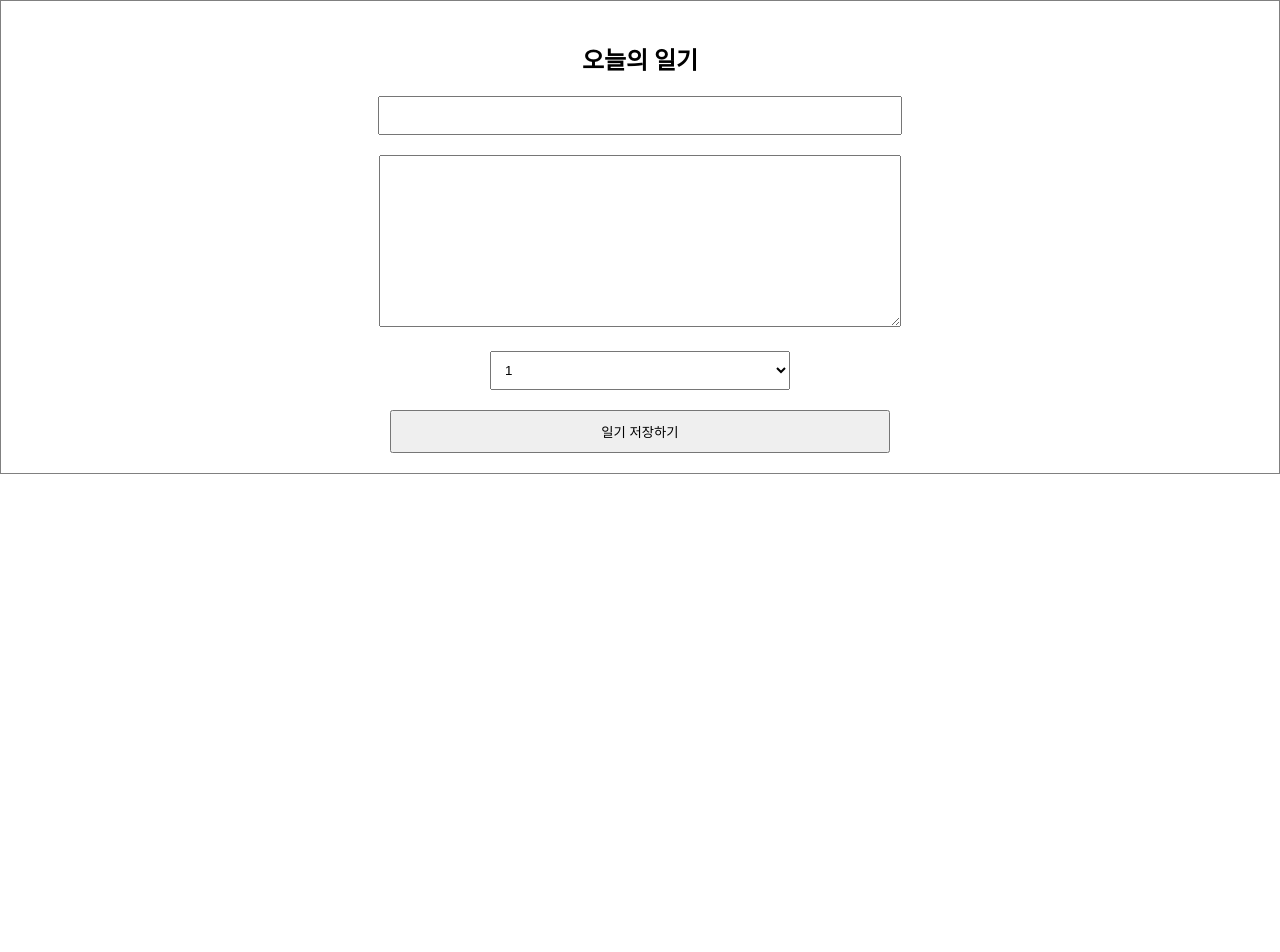
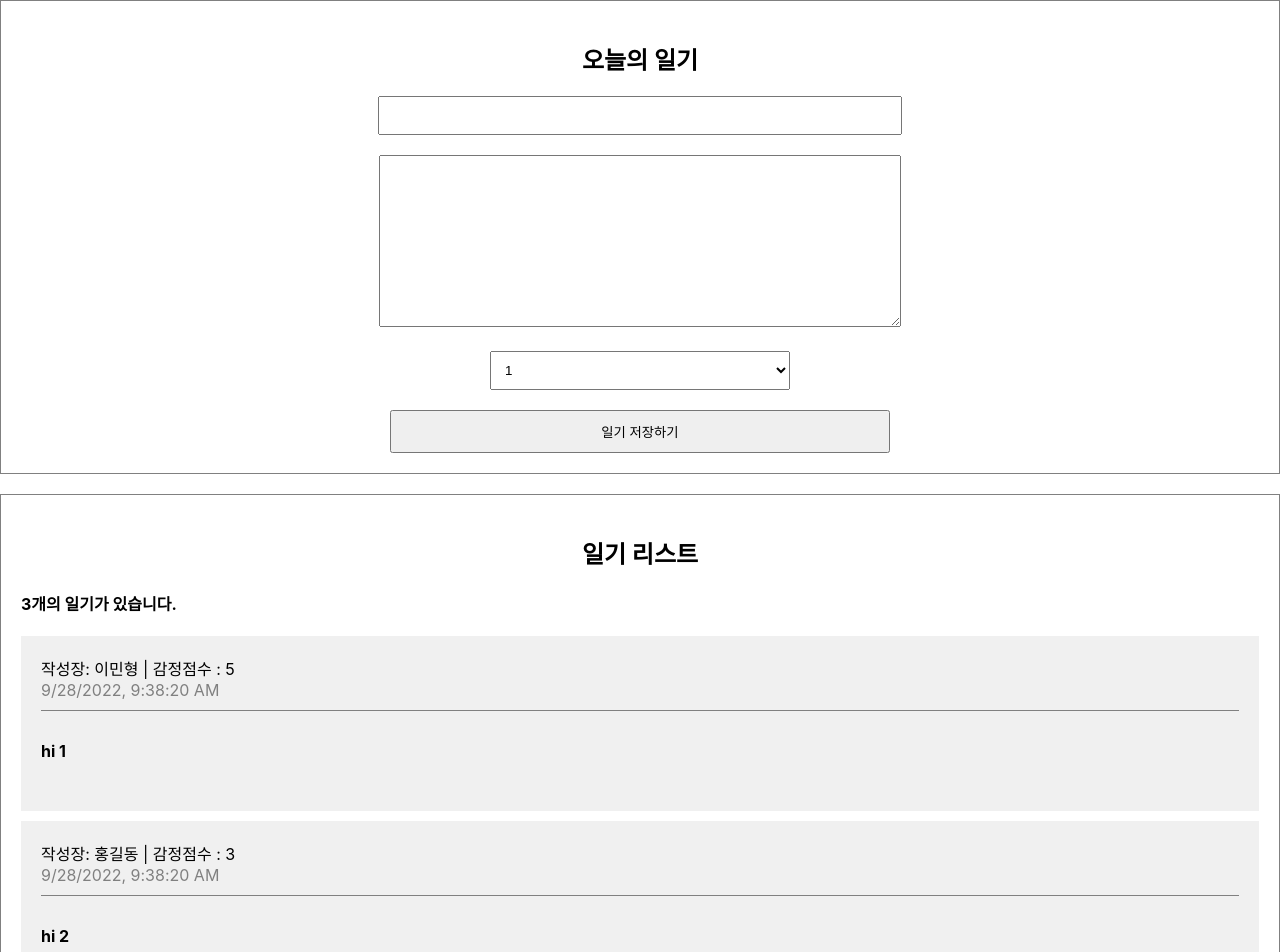
Before and after one commit to tm9704/React-Diary, a React (Create React App) app: page / in a window 1280 px wide. Shown: the top 952 px of the page. Before the commit the page ends 800 px from the top, so only its background shows below. Built offline with nearby package versions, Linux system fonts and the light colour scheme.

Commit message:
React-Diary: List Rendering

```diff
--- a/src/App.css
+++ b/src/App.css
@@ -26,3 +26,39 @@
   padding: 10px;
   cursor: pointer;
 }
+
+/*List*/
+
+.DiaryList {
+  border: 1px solid grey;
+  padding: 20px;
+  margin-top: 20px;
+}
+
+.DiaryList h2 {
+  text-align: center;
+}
+
+/*item*/
+
+.DiaryItem {
+  background-color: rgb(240, 240, 240);
+  margin-bottom: 10px;
+  padding: 20px;
+}
+
+.DiaryItem .info {
+  border-bottom: 1px solid grey;
+  padding-bottom: 10px;
+  margin-bottom: 10px;
+}
+
+.DiaryItem .date {
+  color: grey;
+}
+
+.DiaryItem .content {
+  font-weight: bold;
+  margin-bottom: 30px;
+  margin-top: 30px;
+}
--- a/src/App.js
+++ b/src/App.js
@@ -1,12 +1,38 @@
 import "./App.css";
 import DiaryEditor from "./DiaryEditor";
+import DiaryList from "./DiaryList";
 
-function App() {
+const dummyList = [
+  {
+    id: 1,
+    author: "이민형",
+    content: "hi 1",
+    emotion: 5,
+    created_date: new Date().getTime(),
+  },
+  {
+    id: 2,
+    author: "홍길동",
+    content: "hi 2",
+    emotion: 3,
+    created_date: new Date().getTime(),
+  },
+  {
+    id: 3,
+    author: "아무개",
+    content: "hi 3",
+    emotion: 2,
+    created_date: new Date().getTime(),
+  },
+];
+
+const App = () => {
   return (
     <div className="App">
       <DiaryEditor />
+      <DiaryList diaryList={dummyList} />
     </div>
   );
-}
+};
 
 export default App;
--- a/src/DiaryEditor.js
+++ b/src/DiaryEditor.js
@@ -119,4 +119,6 @@
 
 // authorInput.current.focus()
 // DOM요소를 선택하는 ref객체는 현재 가리키는 값을 current라는 프로퍼티로 가져와서 사용할 수 있음
-//
+
+//React에서 리스트 렌더링 하기
+// - 배열을 이용해서 React에서 List 렌더링해보고 개별적인 컴포넌트 만들기
--- /dev/null
+++ b/src/DiaryItem.js
@@ -0,0 +1,16 @@
+const DiaryItem = ({ author, content, created_date, emotion, id }) => {
+  return (
+    <div className="DiaryItem">
+      <div className="info">
+        <span>
+          작성장: {author} | 감정점수 : {emotion}
+        </span>
+        <br />
+        <span className="date">{new Date(created_date).toLocaleString()}</span>
+      </div>
+      <div className="content">{content}</div>
+    </div>
+  );
+};
+
+export default DiaryItem;
--- /dev/null
+++ b/src/DiaryList.js
@@ -0,0 +1,27 @@
+import DiaryItem from "./DiaryItem.js";
+
+const DiaryList = ({ diaryList }) => {
+  console.log(diaryList);
+  return (
+    <div className="DiaryList">
+      <h2>일기 리스트</h2>
+      <h4>{diaryList.length}개의 일기가 있습니다.</h4>
+      <div>
+        {diaryList.map((it) => (
+          <DiaryItem key={it.id} {...it} />
+        ))}
+      </div>
+    </div>
+  );
+};
+
+DiaryList.defaultProps = {
+  diaryList: [],
+};
+export default DiaryList;
+
+//diaryList의 요소가 하나하나씩 it으로 들어옴
+//?map?
+// key prop가 필요하면 최상위 부모 태그에 key = {it.id명} 해주면 됨
+// 만약 id를 지정해놓지 않았다면 map 내장함수의 콜백함수의 두번째 파라미터인 idx를 사용하면 됨 (몇번째 요소를 순회하고 있는지)
+// 인덱스를 그냥 키로 사용하면 문제는 일단 안생김 but 데이터를 수정, 삭제, 추가해서 인덱스의 순서가 바뀌면 문제가 생길 수 있음
```
